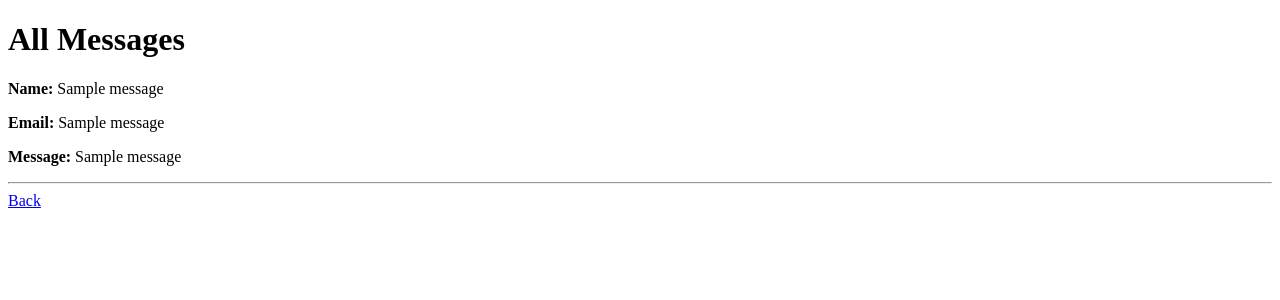
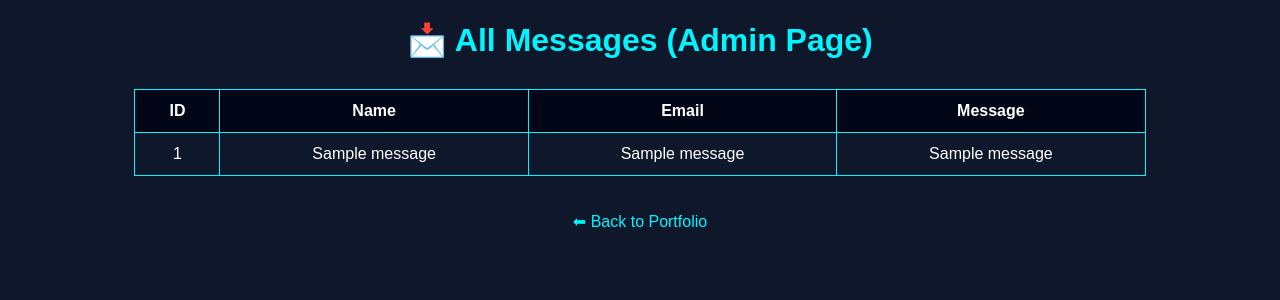
Before and after one commit to daminimnaidu777/MyPortfolio, a Flask app: page /messages in a window 1280 px wide. Shown: the top 300 px of the page. Run offline with Flask 3, Linux system fonts and the light colour scheme; a database or web service that is not in the repository returns one stand-in record (values such as "Sample title"); some libraries are stand-ins or nearby versions.

Commit message:
new changes

```diff
--- a/app.py
+++ b/app.py
@@ -4,15 +4,19 @@ import os
 
 app = Flask(__name__)
 
-# ✅ Get DB URL from environment
+# GET DATABASE URL
 DATABASE_URL = os.getenv("DATABASE_URL")
+
+# FIX (important for Render sometimes)
+if DATABASE_URL and DATABASE_URL.startswith("postgres://"):
+    DATABASE_URL = DATABASE_URL.replace("postgres://", "postgresql://", 1)
 
 def get_db():
     if not DATABASE_URL:
         raise ValueError("DATABASE_URL is not set")
     return psycopg2.connect(DATABASE_URL)
 
-# ✅ Create table
+# CREATE TABLE
 def init_db():
     conn = get_db()
     cur = conn.cursor()
@@ -29,15 +33,6 @@ def init_db():
     conn.commit()
     cur.close()
     conn.close()
-
-# ✅ TEMP route to initialize DB (run once, then remove)
-@app.route('/init')
-def initialize():
-    try:
-        init_db()
-        return "✅ Database initialized successfully!"
-    except Exception as e:
-        return f"❌ Error initializing DB: {str(e)}"
 
 @app.route('/')
 def home():
@@ -62,28 +57,23 @@ def contact():
         cur.close()
         conn.close()
 
-        return render_template('result.html')
+        return render_template('result.html', name=name)
 
     except Exception as e:
-        return f"❌ Error: {str(e)}"
+        return f"Error: {str(e)}"
 
 @app.route('/messages')
 def messages():
-    try:
-        conn = get_db()
-        cur = conn.cursor()
+    conn = get_db()
+    cur = conn.cursor()
 
-        cur.execute("SELECT * FROM messages")
-        data = cur.fetchall()
+    cur.execute("SELECT * FROM messages ORDER BY id DESC")
+    data = cur.fetchall()
 
-        cur.close()
-        conn.close()
+    cur.close()
+    conn.close()
 
-        return render_template('messages.html', data=data)
+    return render_template('messages.html', data=data)
 
-    except Exception as e:
-        return f"❌ Error: {str(e)}"
-
-# ✅ Only for local run
 if __name__ == '__main__':
     app.run(debug=True)
--- a/templates/index.html
+++ b/templates/index.html
@@ -65,13 +65,14 @@
 </section>
 
 <!-- CONTACT -->
+<!-- CONTACT -->
 <section id="contact" class="section">
     <h2>Contact Me</h2>
 
     <form action="/contact" method="POST">
         <input type="text" name="name" placeholder="Name" required>
         <input type="email" name="email" placeholder="Email" required>
-        <textarea name="message" placeholder="Message"></textarea>
+        <textarea name="message" placeholder="Message" required></textarea> <!-- added required -->
         <button type="submit">Send</button>
     </form>
 </section>
--- a/templates/messages.html
+++ b/templates/messages.html
@@ -1,23 +1,70 @@
 <!DOCTYPE html>
 <html>
 <head>
-    <title>Messages</title>
+    <title>All Messages</title>
+    <style>
+        body {
+            background: #0f172a;
+            color: white;
+            font-family: Arial;
+            text-align: center;
+        }
+
+        h1 {
+            color: #00f5ff;
+        }
+
+        table {
+            margin: auto;
+            border-collapse: collapse;
+            width: 80%;
+            margin-top: 30px;
+        }
+
+        th, td {
+            padding: 12px;
+            border: 1px solid #00f5ff;
+        }
+
+        th {
+            background: #020617;
+        }
+
+        tr:hover {
+            background: #1e293b;
+        }
+
+        a {
+            color: #00f5ff;
+            text-decoration: none;
+        }
+    </style>
 </head>
 
 <body>
 
-<h1>All Messages</h1>
+<h1>📩 All Messages (Admin Page)</h1>
 
-{% for msg in data %}
-<div>
-    <p><b>Name:</b> {{ msg[1] }}</p>
-    <p><b>Email:</b> {{ msg[2] }}</p>
-    <p><b>Message:</b> {{ msg[3] }}</p>
-    <hr>
-</div>
-{% endfor %}
+<table>
+    <tr>
+        <th>ID</th>
+        <th>Name</th>
+        <th>Email</th>
+        <th>Message</th>
+    </tr>
 
-<a href="/">Back</a>
+    {% for msg in data %}
+    <tr>
+        <td>{{ msg[0] }}</td>
+        <td>{{ msg[1] }}</td>
+        <td>{{ msg[2] }}</td>
+        <td>{{ msg[3] }}</td>
+    </tr>
+    {% endfor %}
+</table>
+
+<br><br>
+<a href="/">⬅ Back to Portfolio</a>
 
 </body>
 </html>
```
Also changed, not shown: templates/result.html (+68 -3 lines).
